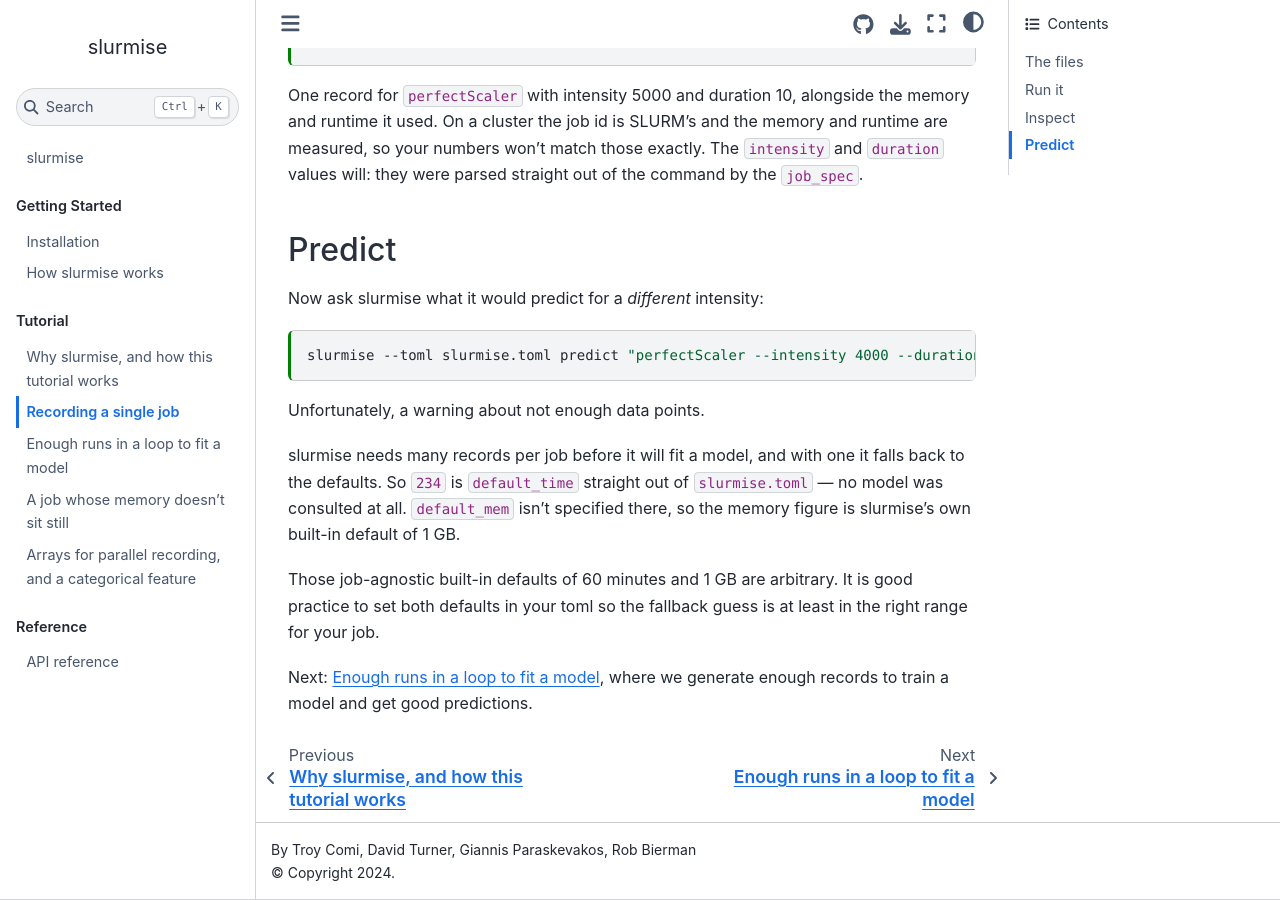
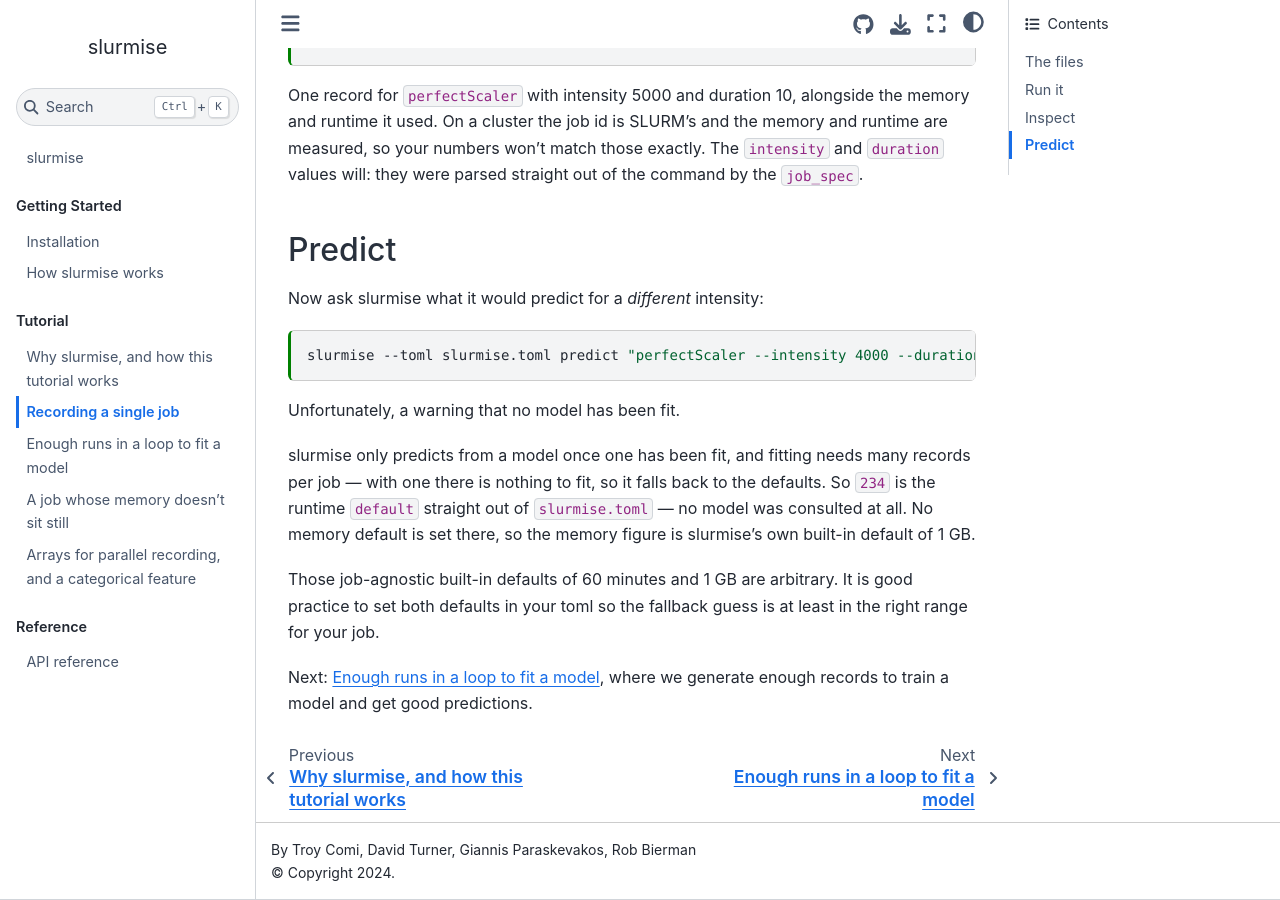
Before and after one commit to PrincetonUniversity/slurmise, a Jupyter Book: the page built from docs/lessons/01_single_job/lesson.md, in a window 1280 px wide and 900 px high, scrolled down 1914 px. Built offline with Jupyter Book 1.0.4 settings and Sphinx 7.4.7 and the Sphinx Book theme 1.1.4, drawn with Linux system fonts in a browser that asks for light colours; some of the changed text lies outside the part shown.

Commit message:
docs: update the lessons for main's config and prediction changes
Merging main brought in #130, which changed three things the lessons relied
on. Lesson 01 failed the docs build on the second of them.

- Per-job `default_time` / `default_mem` are no longer read at all; defaults
  now live in `[slurmise.job.<name>.runtime]` and `.memory` tables. Lesson 01
  had been printing the built-in 60 minutes instead of its toml's 234.
- With no fitted model, predict now warns "No model has been fit" rather than
  "Not enough fitting data points".
- Predictions are rounded up to whole numbers, so lesson 04's check for a
  decimal like 19.5 could never match.

Lesson 03 still builds, but its prose no longer holds: a poor fit now returns
the prediction with a "has high uncertainty" warning rather than the default.
What it should teach instead is left for a follow-up.

Assisted-by: Claude Code:claude-opus-5-5

````diff
--- a/docs/lessons/01_single_job/lesson.md
+++ b/docs/lessons/01_single_job/lesson.md
@@ -13,10 +13,11 @@ kernelspec:
 ```{code-cell}
 :tags: [remove-cell]
 
-# Start from nothing. The last section of this lesson only holds on an empty
-# database -- with records left over, `predict` would have enough data to fit a
-# model and the warning the lesson is built around would never appear.
-rm -f slurmise.h5 fits.json *.pkl
+# Start from nothing. The last section of this lesson only holds with no fitted
+# model -- with one left over from a previous pass, `predict` would answer from it
+# and the warning the lesson is built around would never appear.
+rm -f slurmise.h5
+rm -rf PolynomialFit
 rm -f out_slurm_logs/*.out
 mkdir -p out_slurm_logs
 ```
@@ -37,8 +38,8 @@ is good for a tutorial, since we know ahead of time how much time and memory the
 job needs.
 
 `slurmise.toml` is the config. `job_spec` tells slurmise how to parse the command
-into features, and `default_time` / `default_mem` are the guesses slurmise falls
-back on until a model has been trained:
+into features, and the `default` under `[slurmise.job.perfectScaler.runtime]` is
+the guess slurmise falls back on until a model has been trained:
 
 ```{code-cell}
 ---
@@ -148,15 +149,16 @@ slurmise --toml slurmise.toml predict "perfectScaler --intensity 4000 --duration
 ```{code-cell}
 :tags: [remove-cell]
 slurmise --toml slurmise.toml predict "perfectScaler --intensity 4000 --duration 10" 2>&1 \
-    | grep -q 'Not enough fitting data points'
+    | grep -q 'No model has been fit'
 ```
 
-Unfortunately, a warning about not enough data points.
+Unfortunately, a warning that no model has been fit.
 
-slurmise needs many records per job before it will fit a model, and with one it
-falls back to the defaults. So `234` is `default_time` straight out of
-`slurmise.toml` — no model was consulted at all. `default_mem` isn't specified
-there, so the memory figure is slurmise's own built-in default of 1 GB.
+slurmise only predicts from a model once one has been fit, and fitting needs many
+records per job — with one there is nothing to fit, so it falls back to the
+defaults. So `234` is the runtime `default` straight out of `slurmise.toml` — no
+model was consulted at all. No memory default is set there, so the memory figure
+is slurmise's own built-in default of 1 GB.
 
 Those job-agnostic built-in defaults of 60 minutes and 1 GB are arbitrary. It is
 good practice to set both defaults in your toml so the fallback guess is at least
--- a/docs/lessons/01_single_job/slurmise.toml
+++ b/docs/lessons/01_single_job/slurmise.toml
@@ -3,7 +3,10 @@ base_dir = "."
 
 [slurmise.job.perfectScaler]
 job_spec = "--intensity {intensity} --duration {duration}"
-default_time = 234
+
+[slurmise.job.perfectScaler.runtime]
+default = 234
+
 [slurmise.job.perfectScaler.variables]
 intensity = {type = "numeric"}
 duration = {type = "numeric"}
````
Also changed, not shown: docs/lessons/02_jobs_in_loop/lesson.md (+2 -2 lines), docs/lessons/02_jobs_in_loop/slurmise.toml (+7 -2 lines), docs/lessons/03_noisy_job/slurmise.toml (+7 -2 lines), docs/lessons/04_array_jobs/lesson.md (+1 -1 lines).
